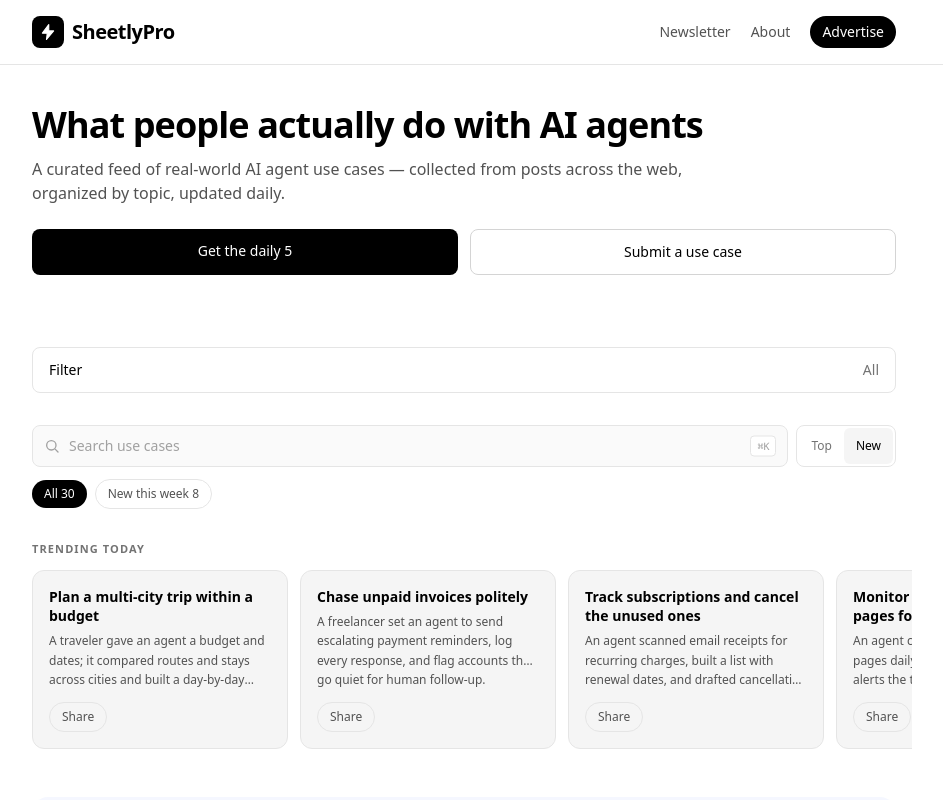
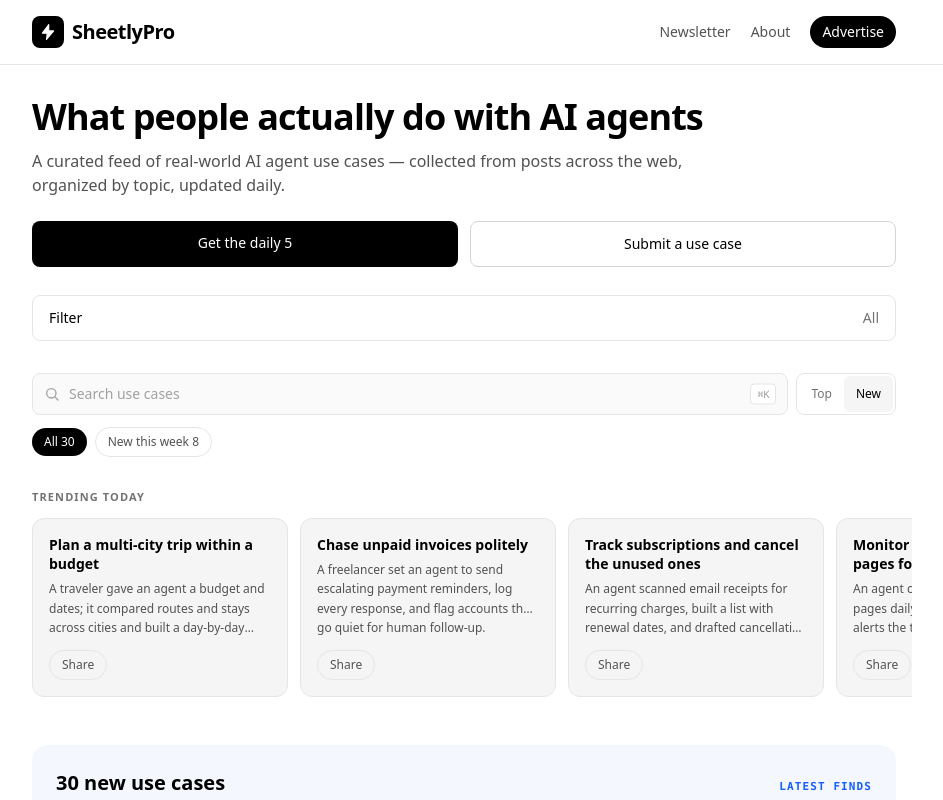
Before and after one commit to Stropurbo/bank-statement-frontend, a React (Vite) app: page / in a window 1280 px wide. Shown: the top 800 px of the page, without its empty margins (176-1119 px from the left). Built offline with nearby package versions, Linux system fonts and the light colour scheme.

Commit message:
tighten spacing above filter bar

```diff
--- a/src/pages/Home.jsx
+++ b/src/pages/Home.jsx
@@ -109,7 +109,7 @@ export default function Home() {
   return (
     <div>
       {/* Hero */}
-      <section className="py-10">
+      <section className="pt-8 pb-5">
         <h1 className="text-3xl sm:text-4xl font-bold tracking-tight text-black mb-3">
           What people actually do with AI agents
         </h1>
@@ -134,7 +134,7 @@ export default function Home() {
       </section>
 
       {/* Filter */}
-      <section className="mt-8">
+      <section className="mt-2">
         <button
           onClick={() => setFilterOpen((o) => !o)}
           className="w-full border border-neutral-200 rounded-lg px-4 py-3 flex items-center justify-between text-sm hover:border-neutral-400 transition-colors bg-white"
```
